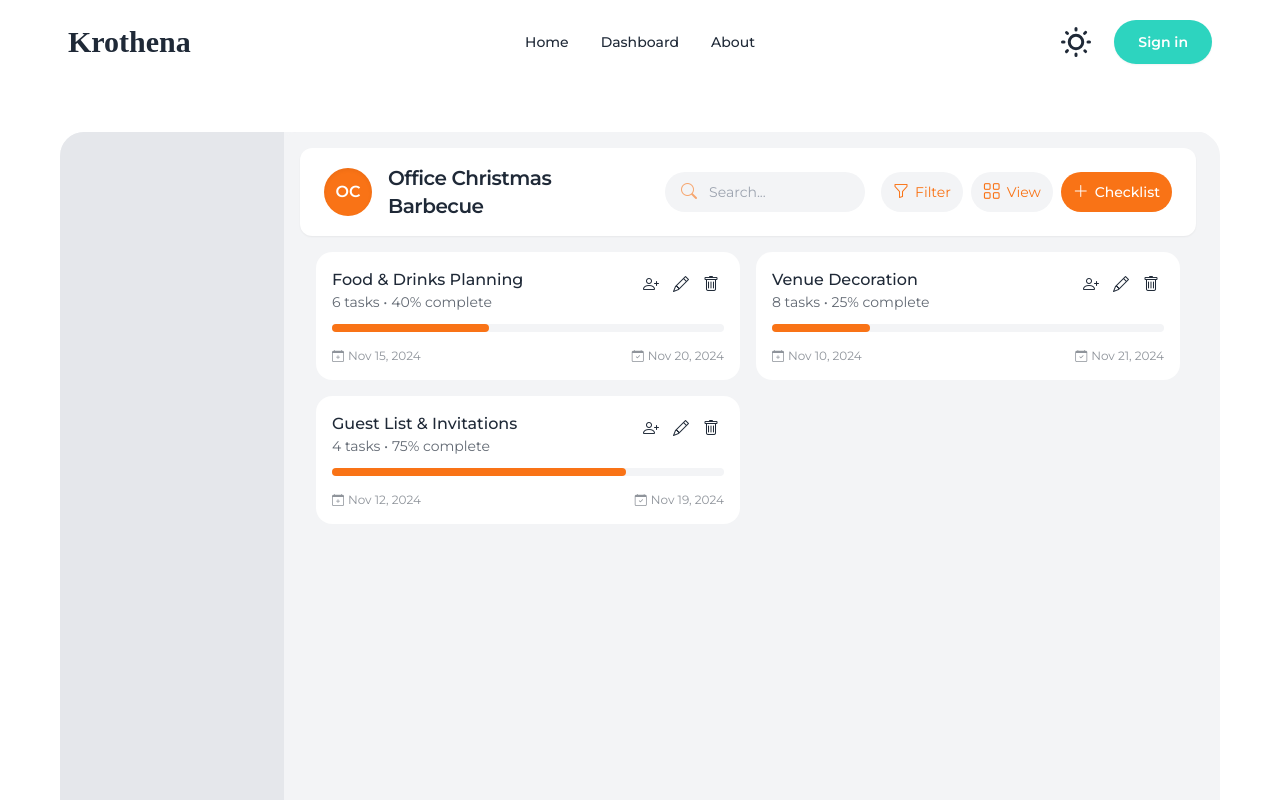
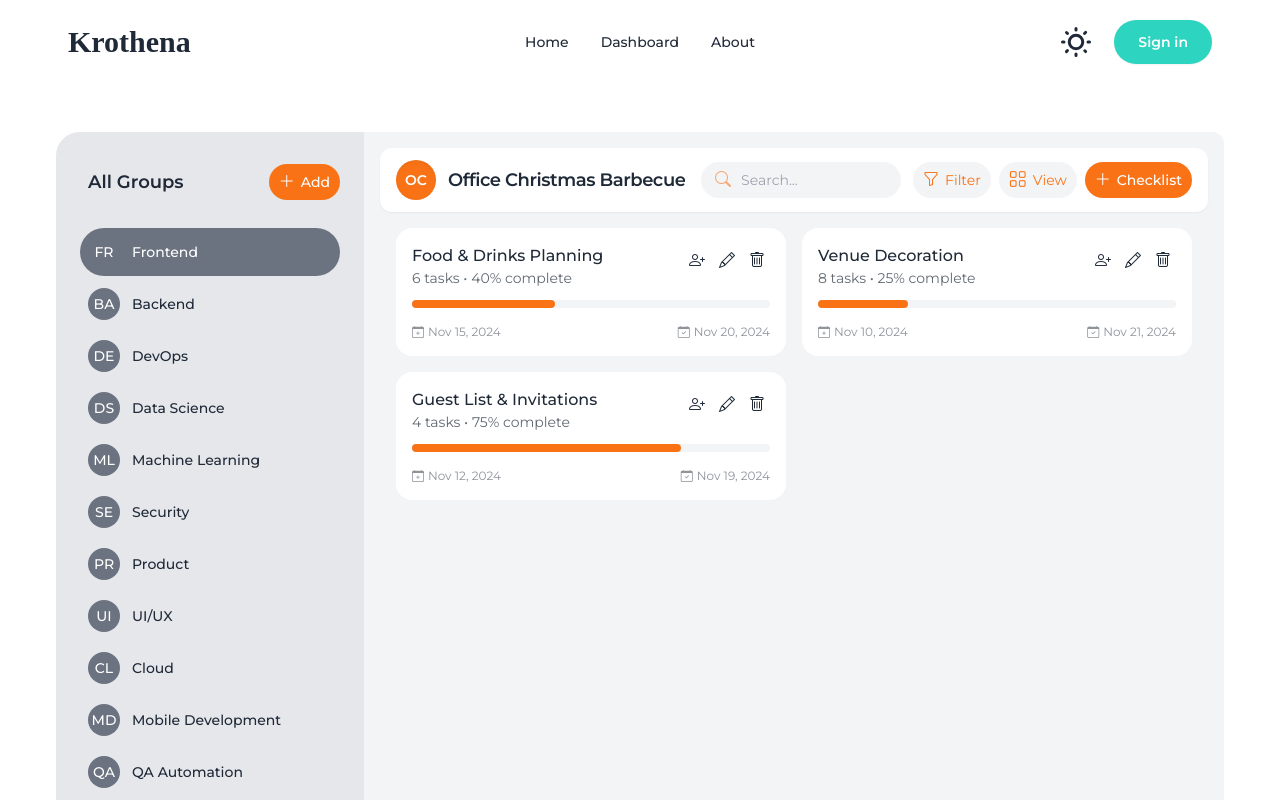
Before and after one commit to ufwjerryvu/PROJECT_Kronathens, a React (Create React App) app in the folder frontend/: page / in a window 1280 px wide. Shown: the top 800 px of the page. Built offline with nearby package versions, Linux system fonts and the light colour scheme; a web font is replaced by a local one.

Commit message:
feat: dashboard checkpoint finished sidebar no func

```diff
--- a/frontend/public/index.html
+++ b/frontend/public/index.html
@@ -3,6 +3,7 @@
   <head>
     <meta charset="utf-8" />
     <meta name="viewport" content="width=device-width, initial-scale=1" />
+    <link rel="icon" type="image/x-icon" href="/favicon.ico" />
     <title>Krothena</title>
   </head>
   <body>
--- a/frontend/src/components/dashboard/Box.tsx
+++ b/frontend/src/components/dashboard/Box.tsx
@@ -2,6 +2,7 @@
 import Header from './Header.tsx';
 import Card from './Card.tsx';
 import ListItem from './ListItem.tsx';
+import Sidebar from './Sidebar.tsx';
 
 interface CardInformation {
   title: string,
@@ -38,7 +39,7 @@
       completionPercentage: 75,
       taskCount: 4
     }
-  ]
+  ];
 
   const handleEdit = (id: string) => {
     console.log('Edit card:', id);
@@ -53,79 +54,97 @@
   };
 
   const handleViewSwitch = () => {
-    if(viewType === 'card'){
-      setViewType('list');
-    }else if(viewType === 'list'){
-      setViewType('card');
-    }
+    setViewType(viewType === 'card' ? 'list' : 'card');
   };
 
   const renderChecklists = () => {
     if (viewType === 'list') {
-
       return (
-        <div className="space-y-2 p-2 pt-4 rounded-lg overflow-hidden">
-          {
-            cards.map((item, index) => (
+        <div className='space-y-2 p-2 pt-4 overflow-auto'>
+          {cards.map((item, index) => (
             <ListItem
               key={index}
               id={index.toString()}
               title={item.title}
-
               taskCount={item.taskCount}
               completionPercentage={item.completionPercentage}
               dateCreated={item.dateCreated}
               dateModified={item.dateModified}
-
               onEdit={handleEdit}
               onDelete={handleDelete}
               onAddCollaborator={handleAddCollaborator}
             />
           ))}
         </div>
-      )
-    } else if (viewType === 'card') {
+      );
+    }
 
     return (
-        <div className='grid grid-cols-1 sm:grid-cols-2 gap-4 p-2 sm:p-4 min-w-0'>
-          {
-            cards.map((card, index) => (
+      <div className='grid grid-cols-1 sm:grid-cols-2 gap-4 p-2 sm:p-4 overflow-auto'>
+        {cards.map((card, index) => (
           <Card
             key={index}
             id={index.toString()}
             title={card.title}
-
             taskCount={card.taskCount}
             completionPercentage={card.completionPercentage}
             dateCreated={card.dateCreated}
             dateModified={card.dateModified}
-
             onEdit={handleEdit}
             onDelete={handleDelete}
             onAddCollaborator={handleAddCollaborator}
           />
-            ))
-          }
+        ))}
       </div>
-      )
-    }
+    );
   };
 
   return (
-    <>
-      <div className='container pt-12 pb-12'>
-        <div className='flex h-[100vh] rounded-3xl h-96 bg-base-200'>
-          <ul className='menu bg-base-300 w-56 w-1/5 p-4 rounded-l-3xl'>
+    <div className='container mx-auto pt-12 pb-12 px-4'>
+      <style>{`
+        .auto-hide-scrollbar::-webkit-scrollbar {
+          width: 6px;
+          opacity: 0;
+          transition: opacity 0.2s;
+        }
 
-          </ul>
+        .auto-hide-scrollbar::-webkit-scrollbar-track {
+          background: transparent;
+          border-radius: 10px;
+        }
 
-          <div className='w-4/5 bg-base-200 p-4 rounded-xl'>
+        .auto-hide-scrollbar::-webkit-scrollbar-thumb {
+          background-color: hsl(var(--bc) / 0.2);
+          border-radius: 10px;
+        }
+
+        .auto-hide-scrollbar:hover::-webkit-scrollbar-thumb {
+          opacity: 1;
+        }
+
+        .auto-hide-scrollbar {
+          scrollbar-width: thin;
+          scrollbar-color: transparent transparent;
+          transition: scrollbar-color 0.2s;
+        }
+
+        .auto-hide-scrollbar:hover {
+          scrollbar-color: hsl(var(--bc) / 0.2) transparent;
+        }
+      `}</style>
+      <div className='flex h-[calc(100vh-6rem)] rounded-3xl bg-base-200'>
+        <div className='flex-[0.25] min-w-[200px] bg-base-300 p-4 rounded-l-3xl overflow-hidden'>
+          <Sidebar/>
+        </div>
+
+        <div className='flex-[0.75] bg-base-200 p-4 rounded-xl overflow-hidden flex flex-col'>
           <Header name={'Office Christmas Barbecue'} viewType={viewType} onViewSwitch={handleViewSwitch}/>
+          <div className='flex-1 overflow-auto auto-hide-scrollbar'>
             {renderChecklists()}
           </div>
         </div>
       </div>
-    </>
+    </div>
   );
 };
 
--- a/frontend/src/components/dashboard/Header.tsx
+++ b/frontend/src/components/dashboard/Header.tsx
@@ -1,6 +1,6 @@
 import React from 'react';
 
-interface HeaderProps{
+interface HeaderProps {
     name: string,
     viewType: string,
     onViewSwitch(): void
@@ -14,55 +14,62 @@
     if (separated.length >= MAX_LENGTH && separated[ONE].length >= ONE) {
         initials = separated[ZERO][INIT_INDEX] + separated[ONE][INIT_INDEX];
     } else {
-        initials = separated[ZERO][INIT_INDEX];
+        if (separated[ZERO].length < MAX_LENGTH) {
+            initials = initials = separated[ZERO][INIT_INDEX]
+        } else {
+            initials = separated[ZERO][INIT_INDEX] + separated[ZERO][ONE];
+        }
     }
 
     const renderViewIcon = (viewType: string) => {
-        if(viewType === 'card'){
+        if (viewType === 'card') {
             return (<i className='bi bi-grid text-lg'></i>);
-        }else if(viewType === 'list'){
+        } else if (viewType === 'list') {
             return (<i className='bi bi-list-task text-lg'></i>)
         }
     };
 
     return (
-        <div className='bg-base-100 rounded-xl shadow-sm px-6 py-4'>
-            <div className='flex flex-col lg:flex-row lg:items-center gap-4'>
-                <div className='flex items-center gap-4'>
-                    <div className='w-12 h-12 bg-secondary rounded-full flex items-center justify-center shadow-inner flex-shrink-0'>
-                        <span className='text-secondary-content text-base font-semibold'>
+        <div className='bg-base-100 rounded-xl shadow-sm px-3 sm:px-4 py-3 w-full'>
+            <div className='flex flex-wrap gap-y-3 w-full'>
+                <div className='flex items-center gap-3 flex-grow mr-auto w-full sm:w-auto'>
+                    <div className='w-10 h-10 bg-secondary rounded-full flex items-center justify-center shadow-inner flex-shrink-0'>
+                        <span className='text-secondary-content text-sm font-semibold'>
                             {initials}
                         </span>
                     </div>
-
-                    <h1 className='text-xl text-base-content font-semibold tracking-tight'>{name}</h1>
+                    <h1 className='text-lg text-base-content font-semibold tracking-tight truncate'>
+                        {name}
+                    </h1>
                 </div>
 
-                <div className='flex flex-wrap gap-4 items-center lg:ml-auto'>
-                    <div className='relative flex-1 min-w-[200px] lg:max-w-[200px]'>
+                <div className='flex flex-wrap items-center gap-3 w-full sm:w-auto'>
+                    <div className='relative flex-1 min-w-[200px] sm:flex-none sm:w-48'>
                         <input
                             type='text'
                             placeholder='Search...'
-                            className='w-full h-10 bg-base-200 border-none rounded-full px-4 py-2 pl-11 text-sm text-base-content focus:outline-none focus:ring-2 focus:ring-secondary/20 transition-all duration-200'
+                            className='w-full h-9 bg-base-200 border-none rounded-full px-4 py-2 pl-10 text-sm text-base-content focus:outline-none focus:ring-2 focus:ring-secondary/20 transition-all duration-200'
                         />
-                        <i className='bi bi-search absolute left-4 top-1/2 -translate-y-1/2 text-secondary text-base opacity-60'></i>
+                        <i className='bi bi-search absolute left-3.5 top-1/2 -translate-y-1/2 text-secondary text-base opacity-60'></i>
                     </div>
-                </div>
 
-                <div className='flex flex-shrink-0 items-center gap-2 ml-auto lg:ml-0'>
-                    <button className='h-10 px-3 bg-base-200 rounded-full flex items-center gap-1.5 text-sm text-secondary hover:bg-base-300 active:bg-base-300/50 transition-all duration-200 whitespace-nowrap'>
-                        <i className='bi bi-funnel text-base'></i>
-                        Filter
-                    </button>
-                    <button className='h-10 px-3 bg-base-200 rounded-full flex items-center gap-1.5 text-sm text-secondary hover:bg-base-300 active:bg-base-300/50 transition-all duration-200 whitespace-nowrap'
-                            onClick={onViewSwitch}>
-                        {renderViewIcon(viewType)}
-                        View
-                    </button>
-                    <button className="h-10 px-3 bg-secondary text-secondary-content rounded-full flex items-center gap-1.5 text-sm font-medium whitespace-nowrap transition-all duration-200 hover:bg-opacity-80 active:bg-opacity-60">
-                        <i className="bi bi-plus-lg text-base"></i>
-                        Checklist
-                    </button>
+                    <div className='flex items-center gap-2 flex-shrink-0 ml-auto sm:ml-0'>
+                        <button className='h-9 px-2.5 bg-base-200 rounded-full flex items-center gap-1.5 text-sm text-secondary hover:bg-base-300 active:bg-base-300/50 transition-all duration-200'>
+                            <i className='bi bi-funnel text-base'></i>
+                            <span className='hidden sm:inline'>Filter</span>
+                        </button>
+                        <button
+                            className='h-9 px-2.5 bg-base-200 rounded-full flex items-center gap-1.5 text-sm text-secondary hover:bg-base-300 active:bg-base-300/50 transition-all duration-200'
+                            onClick={onViewSwitch}
+                        >
+                            {renderViewIcon(viewType)}
+                            <span className='hidden sm:inline'>View</span>
+                        </button>
+                        <button className='h-9 px-2.5 bg-secondary text-secondary-content rounded-full flex items-center gap-1.5 text-sm font-medium whitespace-nowrap transition-all duration-200 hover:bg-opacity-80 active:bg-opacity-60'>
+                            <i className='bi bi-plus-lg text-base'></i>
+                            <span className='hidden sm:inline'>Checklist</span>
+                        </button>
+                    </div>
                 </div>
             </div>
         </div>
--- a/frontend/src/components/dashboard/Sidebar.tsx
+++ b/frontend/src/components/dashboard/Sidebar.tsx
@@ -1,11 +1,92 @@
-import React, { ChangeEvent, MouseEvent, useState, useEffect } from 'react';
+import React, { useState } from 'react';
 
-const Sidebar: React.FC = ({}) => {
-    return (
-        <>
-
-        </>
-    );
+interface TeamItem {
+  id: string,
+  name: string;
 }
 
+const Sidebar: React.FC = () => {
+  const [selectedTeamId, setSelectedTeamId] = useState<string>('1');
+  const [teams] = useState<TeamItem[]>([
+    { id: '1', name: 'Frontend' },
+    { id: '2', name: 'Backend' },
+    { id: '3', name: 'DevOps' },
+    { id: '4', name: 'Data Science' },
+    { id: '5', name: 'Machine Learning' },
+    { id: '6', name: 'Security' },
+    { id: '7', name: 'Product' },
+    { id: '8', name: 'UI/UX' },
+    { id: '9', name: 'Cloud' },
+    { id: '10', name: 'Mobile Development' },
+    { id: '11', name: 'QA Automation' },
+    { id: '12', name: 'Blockchain' },
+    { id: '13', name: 'AI Research' },
+    { id: '14', name: 'Infrastructure' },
+    { id: '15', name: 'Sales Engineering' },
+    { id: '16', name: 'Customer Support' },
+    { id: '17', name: 'Operations' },
+    { id: '18', name: 'Product Design' },
+    { id: '19', name: 'Systems Engineering' },
+    { id: '20', name: 'Tech Support' },
+  ]);
+
+  const parseInitials = (name: string) => {
+    let separated = name.split(' ');
+
+    const MAX_LENGTH = 2, INIT_INDEX = 0, ZERO = 0, ONE = 1;
+
+    if (separated.length >= MAX_LENGTH) {
+      return (separated[ZERO][INIT_INDEX] + separated[ONE][INIT_INDEX]).toUpperCase();
+    } else {
+      if (separated[ZERO].length < MAX_LENGTH) {
+        return (separated[ZERO][INIT_INDEX]).toUpperCase();
+      }
+
+      return (separated[ZERO][INIT_INDEX] + separated[ZERO][ONE]).toUpperCase();
+    }
+  }
+
+  const handleAddTeam = () => {
+
+  };
+
+  return (
+    <div className='h-full flex flex-col p-2 pt-4'>
+      <div className='flex items-center justify-between mb-4'>
+        <h2 className='text-lg font-semibold px-2'>All Groups</h2>
+        <button
+          onClick={handleAddTeam}
+          className='h-9 px-2.5 bg-secondary text-secondary-content rounded-full flex items-center gap-1.5 text-sm
+            font-medium whitespace-nowrap transition-all duration-200 hover:opacity-80 active:opacity-60'
+        >
+          <i className='bi bi-plus-lg text-base'></i>
+          <span className='hidden sm:inline'>Add</span>
+        </button>
+      </div>
+
+      <div className='overflow-y-auto pt-3 auto-hide-scrollbar'>
+        <ul>
+          {teams.map((team) => (
+            <li key={team.id} className='mb-1'>
+              <button
+                onClick={() => setSelectedTeamId(team.id)}
+                className={`w-full rounded-full py-2 pl-2 flex items-center gap-3 transition-colors duration-200
+                  ${selectedTeamId === team.id ? 'bg-neutral text-neutral-content' : 'hover:bg-neutral/10'}`}
+              >
+                <div className='w-8 h-8 bg-neutral rounded-full flex items-center justify-center text-neutral-content
+                  font-medium text-sm'>
+                  {parseInitials(team.name)}
+                </div>
+                <span className='text-sm font-medium truncate'>
+                  {team.name}
+                </span>
+              </button>
+            </li>
+          ))}
+        </ul>
+      </div>
+    </div>
+  );
+};
+
 export default Sidebar;
--- a/frontend/src/components/navigation/Navigation.tsx
+++ b/frontend/src/components/navigation/Navigation.tsx
@@ -7,7 +7,7 @@
 
     return (
         <>
-            <header className='sticky top-0 z-50'>
+            <header className='sticky top-0 z-50 w-full bg-base-100'>
                 <div className='container'>
                     <div className='navbar bg-base-100 py-4'>
                         <div className='navbar-start'>
--- a/frontend/src/pages/Dashboard.tsx
+++ b/frontend/src/pages/Dashboard.tsx
@@ -2,14 +2,12 @@
 
 import Navigation from '../components/navigation/Navigation.tsx';
 import Box from '../components/dashboard/Box.tsx';
-import Sidebar from '../components/dashboard/Sidebar.tsx';
 
 function Dashboard() {
   return (
     <>
       <Navigation/>
       <Box/>
-      <Sidebar/>
     </>
   );
 }
--- a/frontend/tailwind.config.js
+++ b/frontend/tailwind.config.js
@@ -42,7 +42,8 @@
           "secondary-focus": "#ea580c", // Orange 600
           "secondary-light": "#ffedd5", // Orange 100
           accent: "#06b6d4",           // Cyan 500
-          neutral: "#374151",          // Gray 700
+          neutral: "#6b7280",        // Using gray-500 color
+          "neutral-content": "#ffffff",
           "base-100": "#ffffff",
           "base-200": "#f3f4f6",
           "base-300": "#e5e7eb",
@@ -57,6 +58,8 @@
           "secondary-light": "#7c2d12", // Orange 900
           accent: "#22d3ee",           // Cyan 400
           neutral: "#1f2937",          // Gray 800
+          neutral: "#6b7280",        // Using gray-500 color
+          "neutral-content": "#ffffff",
           "base-100": "#111827",       // Gray 900
           "base-200": "#1f2937",       // Gray 800
           "base-300": "#374151",       // Gray 700
```
Also changed, not shown: frontend/src/components/dashboard/ListItem.tsx (+22 -22 lines), 1 other file (tests, documents, lock files or other folders). Lines whose indentation alone changed are shown as unchanged.
